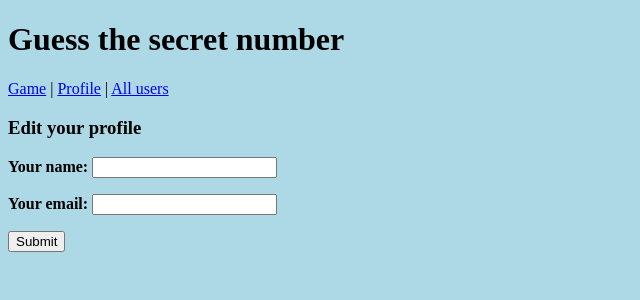
After one commit to mojcahercog/smartninja-lesson20, a Flask app: template templates/profile_edit.html in a window 1280 px wide. The commit adds this page. Shown: the top 300 px of the page, without its empty margins (0-640 px from the left). Run offline with Flask 2, Linux system fonts and the light colour scheme; the template is opened without the code that fills it, so the values that code supplies are empty.

Commit message:
profile and user edit

```diff
--- a/main.py
+++ b/main.py
@@ -19,6 +19,66 @@ def index():
         user = None
 
     return render_template("index.html", user=user)
+
+
+@app.route("/profile", methods=["GET"])
+def profile():
+    session_token = request.cookies.get("session_token")
+
+    # get user from the database based on her/his email address
+    user = db.query(User).filter_by(session_token=session_token).first()
+
+    if user:
+        return render_template("profile.html", user=user)
+    else:
+        return redirect(url_for("index"))
+
+
+@app.route("/profile/edit", methods=["GET", "POST"])
+def profile_edit():
+    session_token = request.cookies.get("session_token")
+
+    # get user from the database based on her/his email address
+    user = db.query(User).filter_by(session_token=session_token).first()
+
+    if request.method == "GET":
+        if user:  # if user is found
+            return render_template("profile_edit.html", user=user)
+        else:
+            return redirect(url_for("index"))
+    elif request.method == "POST":
+        name = request.form.get("profile-name")
+        email = request.form.get("profile-email")
+
+        # update the user object
+        user.name = name
+        user.email = email
+
+        # store changes into the database
+        db.add(user)
+        db.commit()
+
+        return redirect(url_for("profile"))
+
+
+@app.route("/profile/delete", methods=["GET", "POST"])
+def profile_delete():
+    session_token = request.cookies.get("session_token")
+
+    # get user from the database based on her/his email address
+    user = db.query(User).filter_by(session_token=session_token).first()
+
+    if request.method == "GET":
+        if user:  # if user is found
+            return render_template("profile_delete.html", user=user)
+        else:
+            return redirect(url_for("index"))
+    elif request.method == "POST":
+        # delete the user in the database
+        db.delete(user)
+        db.commit()
+
+        return redirect(url_for("index"))
 
 
 @app.route("/login", methods=["POST"])
@@ -92,5 +152,18 @@ def result():
     return render_template("result.html", message=message)
 
 
+@app.route("/users", methods=["GET"])
+def all_users():
+    users = db.query(User).all()
+
+    return render_template("users.html", users=users)
+
+
+@app.route("/user/<user_id>", methods=["GET"])
+def user_details(user_id):
+    user = db.query(User).get(int(user_id))  # .get() can help you query by the ID
+
+    return render_template("user_details.html", user=user)
+
 if __name__ == '__main__':
     app.run()
--- a/static/css/style.css
+++ b/static/css/style.css
@@ -1,3 +1,7 @@
 body {
     background-color: lightblue;
 }
+
+.pink-bg {
+    background-color: pink;
+}
--- a/templates/base.html
+++ b/templates/base.html
@@ -7,8 +7,12 @@
         <link rel="stylesheet" href="/static/css/style.css">
     </head>
 
-    <body>
+    <body class="{% block body %}{% endblock body %}">
         <h1>Guess the secret number</h1>
+
+        <p>
+            <a href="/">Game</a> | <a href="/profile">Profile</a> | <a href="/users">All users</a>
+        </p>
 
         {% block content %}
         {% endblock content %}
--- /dev/null
+++ b/templates/profile_edit.html
@@ -0,0 +1,21 @@
+{% extends "base.html" %}
+
+{% block title %}Edit profile{% endblock title %}
+
+{% block content %}
+<h3>Edit your profile</h3>
+
+<form method="post">
+    <p>
+        <strong>Your name:</strong>
+        <input type="text" value="{{ user.name }}" name="profile-name">
+    </p>
+
+    <p>
+        <strong>Your email:</strong>
+        <input type="email" value="{{ user.email }}" name="profile-email">
+    </p>
+
+    <button>Submit</button>
+</form>
+{% endblock content %}
```
Also changed, not shown: templates/profile.html (added, +15 -0 lines), templates/profile_delete.html (added, +13 -0 lines), templates/user_details.html (added, +9 -0 lines), templates/users.html (added, +14 -0 lines).
